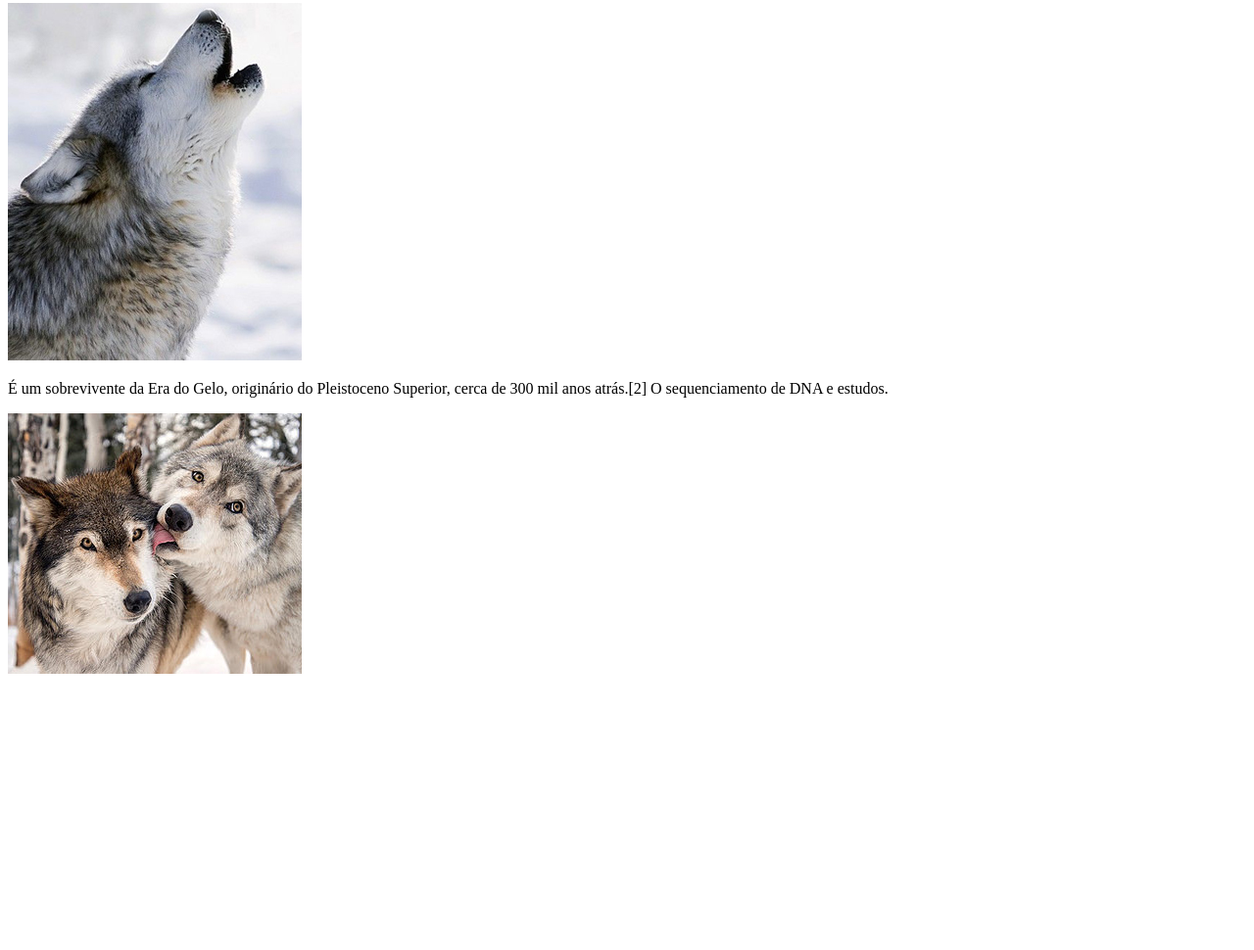
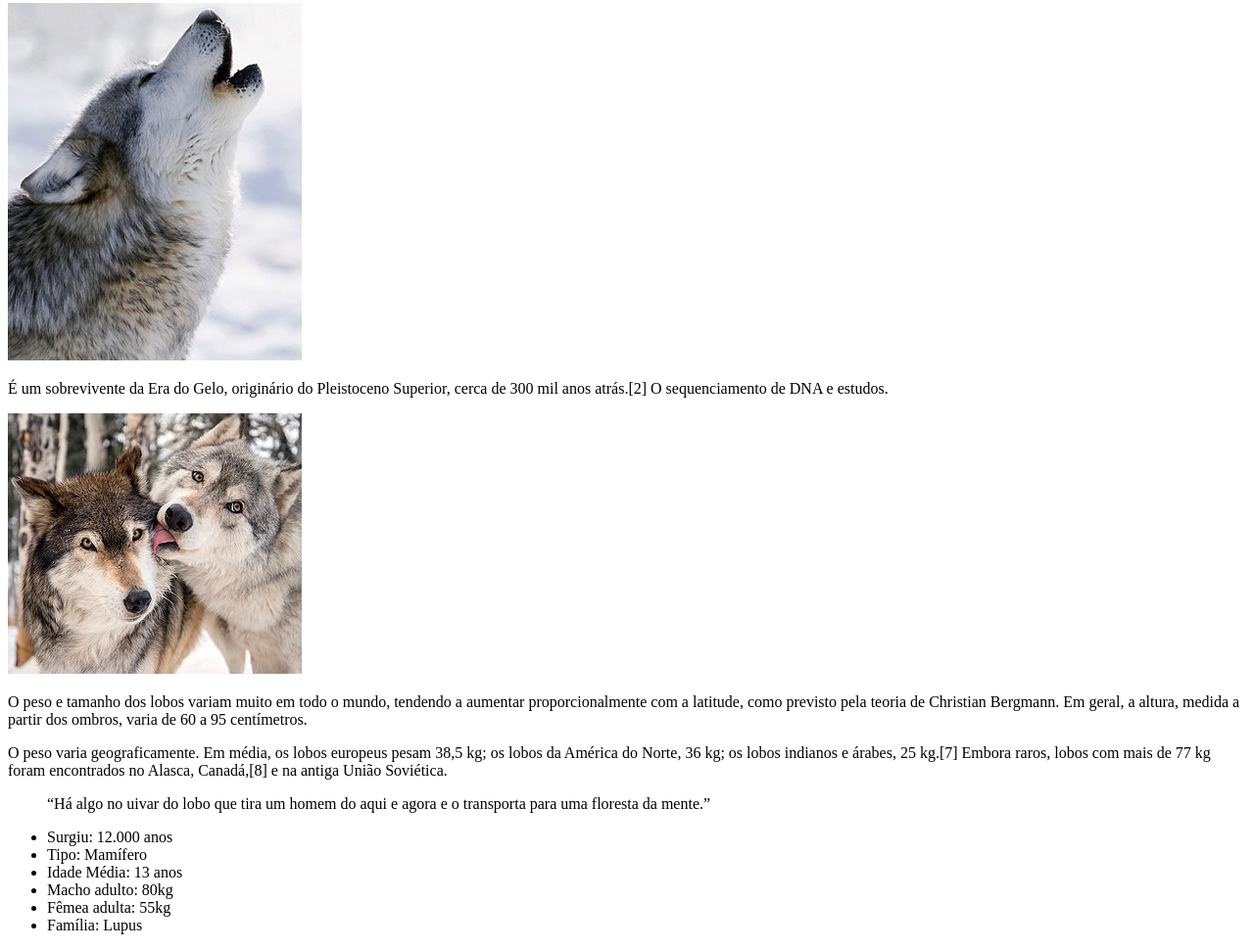
Before and after one commit to thiagopaiva99/wildbeast, a plain HTML site: page index.html in a window 1280 px wide. Shown: the part 7874-8844 px from the top of the page at 98% size. Before the commit the page ends 8574 px from the top, so only its background shows below. Drawn offline with Linux system fonts and the light colour scheme.

Commit message:
Commit automatico do terminal.

```diff
--- a/index.html
+++ b/index.html
@@ -63,6 +63,29 @@
                     </p>
 
                     <img src="img/wolf2.jpg" alt="">
+
+                    <p>
+                        O peso e tamanho dos lobos variam muito em todo o mundo, tendendo a aumentar proporcionalmente com a latitude, como previsto pela teoria de Christian Bergmann. Em geral, a altura, medida a partir dos ombros, varia de 60 a 95 centímetros.
+                    </p>
+
+                    <p>
+                        O peso varia geograficamente. Em média, os lobos europeus pesam 38,5 kg; os lobos da América do Norte, 36 kg; os lobos indianos e árabes, 25 kg.[7] Embora raros, lobos com mais de 77 kg foram encontrados no Alasca, Canadá,[8] e na antiga União Soviética.
+                    </p>
+
+                    <blockquote class="citacao">
+                        <p>
+                             “Há algo no uivar do lobo que tira um homem do aqui e agora e o transporta para uma floresta da mente.”
+                        </p>
+                    </blockquote>
+
+                    <ul class="atributos">
+                        <li>Surgiu: 12.000 anos</li>
+                        <li>Tipo: Mamífero</li>
+                        <li>Idade Média: 13 anos</li>
+                        <li>Macho adulto: 80kg</li>
+                        <li>Fêmea adulta: 55kg</li>
+                        <li>Família: Lupus</li>
+                    </ul>
                 </div>
             </main>
         </div>
```
